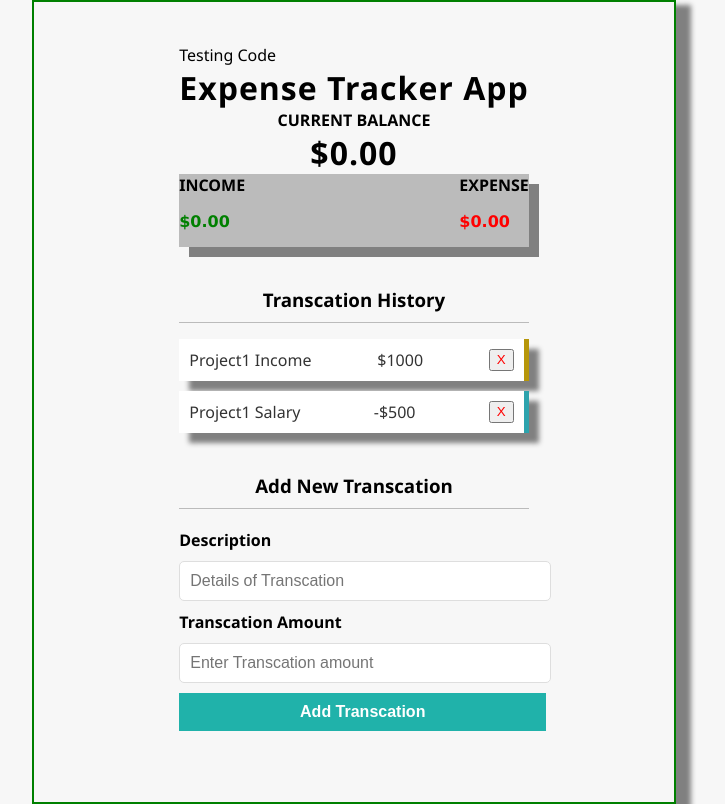
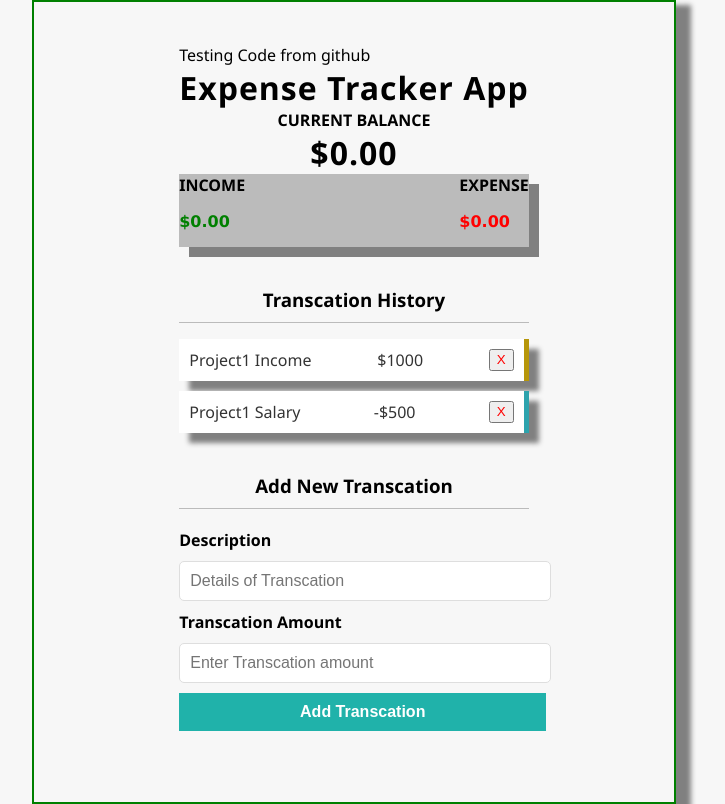
Before and after one commit to mumtazmaqsood/expense_tracker, a React (Create React App) app: page / in a window 1280 px wide. Shown: the whole page, without its empty margins (286-1011 px from the left). Built offline with nearby package versions, Linux system fonts and the light colour scheme.

Commit message:
testing code

```diff
--- a/src/App.js
+++ b/src/App.js
@@ -14,7 +14,7 @@ import { AddTranscation } from './components/AddTranscation';
 function App() {
   return (
     <div className="App">
-      Testing Code
+      Testing Code from github
       <Header />
       <div className="container">
         <Balance />
```
